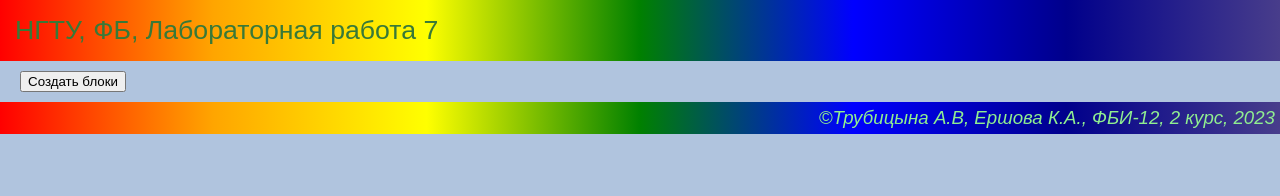
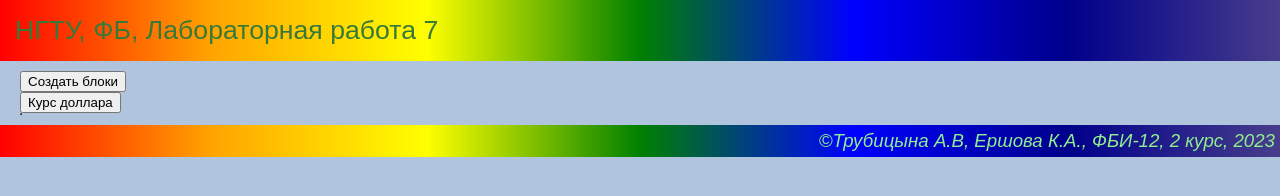
Before and after one commit to ershooooo/web_ershtrub, a plain HTML site: page lab7.html in a window 1280 px wide. Drawn offline with Linux system fonts and the light colour scheme.

Commit message:
Курс доллара

```diff
--- a/lab7.html
+++ b/lab7.html
@@ -15,6 +15,24 @@
                 blocks.appendChild(block);
             }
         }
+        function showExchange() {
+            let exchange=[70.5174, 70.1217, 70.0414, 70.3847, 70.5991, 70.8924,
+                        71.5763, 72.8949, 72.7923, 73.6307];
+            let table=document.getElementById('dollar-exchange');
+            for(let i=0; i<exchange.length; i++){
+                let tr = document.createElement('tr');
+                let td = document.createElement('td');
+                td.innerHTML = exchange[i];
+                tr.appendChild(td);
+                table.appendChild(tr);
+            }
+            let sum=0;
+            for(let i=0; i<exchange.length; i++){
+                sum = sum + exchange[i];
+            }
+            let average = sum / exchange.length;
+            document.getElementById('detail').innerHTML='Среднее значение: ' + average;
+        }
     </script>
 </head>
 <body>
@@ -24,6 +42,10 @@
     <main>
         <button onclick="addBlocks()">Создать блоки</button>
         <div id="blocks"></div>
+
+        <button onclick="showExchange()">Курс доллара</button>
+        <table border="1" id="dollar-exchange"></table>
+        <div id="detail"></div>
     </main>
     <footer onclick="showAuthor()">
         &copy;Трубицына А.В, Ершова К.А., ФБИ-12, 2 курс, 2023
```
